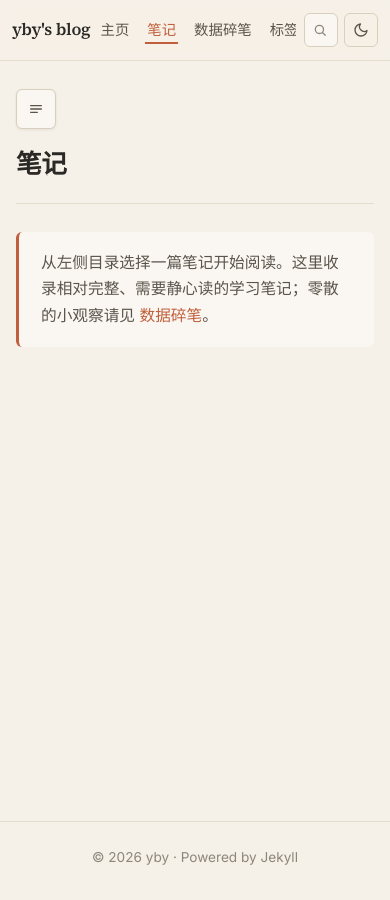
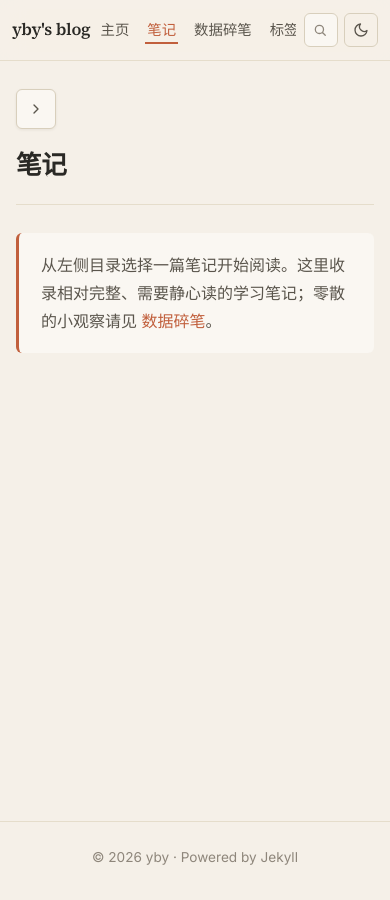
Before and after one commit to byYanXX/byYanXX.github.io, a Jekyll site: the page built from articles.html, in a window 390 px wide. Built offline with Jekyll 4.4.1, drawn with Linux system fonts in a browser that asks for light colours.

Commit message:
Refine sidebar toggle and improve mobile reading
- Move toggle button to the sidebar side of the divider so it no longer
  overlaps article content; swap icons to chevron-left/right.
- Rename the left sidebar header to "全部笔记" / "全部碎笔" to avoid
  duplicating the right-rail "目录" label.
- Mobile readability: bump body to 16px (no iOS auto-zoom), break long
  words/URLs, wrap markdown tables in a horizontally scrollable container,
  fix terminal flex shrinking so long URLs don't push past the viewport.
- When the mobile drawer is open, float the toggle to the drawer edge so
  it doubles as a close button.

Co-Authored-By: Claude Opus 4.7 <noreply@anthropic.com>

```diff
--- a/_includes/sidebar-toggle.html
+++ b/_includes/sidebar-toggle.html
@@ -1,15 +1,15 @@
 {%- comment -%}
   Sidebar toggle button + backdrop, shared by article/note layouts.
+  Icons:
+    .icon-collapse — chevron-left, shown when the panel is currently visible
+    .icon-expand   — chevron-right, shown when the panel is hidden
 {%- endcomment -%}
 <button class="sidebar-toggle" type="button" aria-label="切换目录" aria-controls="kb-sidebar" aria-expanded="true">
-  <svg class="icon-menu" viewBox="0 0 24 24" fill="none" stroke="currentColor" stroke-width="2" stroke-linecap="round" stroke-linejoin="round" aria-hidden="true">
-    <line x1="4" y1="7" x2="20" y2="7"></line>
-    <line x1="4" y1="12" x2="20" y2="12"></line>
-    <line x1="4" y1="17" x2="14" y2="17"></line>
+  <svg class="icon-collapse" viewBox="0 0 24 24" fill="none" stroke="currentColor" stroke-width="2" stroke-linecap="round" stroke-linejoin="round" aria-hidden="true">
+    <polyline points="15 18 9 12 15 6"></polyline>
   </svg>
-  <svg class="icon-close" viewBox="0 0 24 24" fill="none" stroke="currentColor" stroke-width="2" stroke-linecap="round" stroke-linejoin="round" aria-hidden="true">
-    <line x1="6" y1="6" x2="18" y2="18"></line>
-    <line x1="18" y1="6" x2="6" y2="18"></line>
+  <svg class="icon-expand" viewBox="0 0 24 24" fill="none" stroke="currentColor" stroke-width="2" stroke-linecap="round" stroke-linejoin="round" aria-hidden="true">
+    <polyline points="9 18 15 12 9 6"></polyline>
   </svg>
 </button>
 <div class="sidebar-backdrop" hidden></div>
--- a/_layouts/article.html
+++ b/_layouts/article.html
@@ -3,7 +3,7 @@ layout: default
 ---
 <div class="notes-container has-toc">
   {% include sidebar-toggle.html %}
-  {% include kb-sidebar.html collection="articles" %}
+  {% include kb-sidebar.html collection="articles" title="全部笔记" %}
   <article class="notes-content">
     <header class="note-header">
       <div class="note-breadcrumb">{{ page.category }} <span>›</span> {{ page.subcategory }}</div>
--- a/_layouts/note.html
+++ b/_layouts/note.html
@@ -3,7 +3,7 @@ layout: default
 ---
 <div class="notes-container has-toc">
   {% include sidebar-toggle.html %}
-  {% include kb-sidebar.html collection="notes" %}
+  {% include kb-sidebar.html collection="notes" title="全部碎笔" %}
   <article class="notes-content">
     <header class="note-header">
       <div class="note-breadcrumb">{{ page.category }} <span>›</span> {{ page.subcategory }}</div>
--- a/_sass/_theme.scss
+++ b/_sass/_theme.scss
@@ -400,6 +400,7 @@ mark {
   gap: 10px;
   color: #E8E3D7;
   font-size: 0.88rem;
+  min-width: 0;
 
   .terminal-prompt {
     color: #D97757;
@@ -409,7 +410,8 @@ mark {
   }
 
   .terminal-cmd {
-    flex: 1;
+    flex: 1 1 0;
+    min-width: 0;
     overflow-x: auto;
     white-space: nowrap;
     color: #E8E3D7;
@@ -738,18 +740,19 @@ body.in-articles .site-main {
     color: var(--color-text-muted);
     margin-bottom: 12px;
     padding-bottom: 8px;
+    padding-right: 40px;
     border-bottom: 1px solid var(--color-border-soft);
   }
 }
 
-/* Sidebar toggle button — sits at the top of the content area */
+/* Sidebar toggle button — sits just inside the sidebar, next to its divider */
 .sidebar-toggle {
   position: absolute;
-  top: -4px;
-  left: calc(var(--sidebar-width) + 6px);
+  top: -2px;
+  left: calc(var(--sidebar-width) - 40px);
   z-index: 20;
-  width: 34px;
-  height: 34px;
+  width: 32px;
+  height: 32px;
   display: inline-flex;
   align-items: center;
   justify-content: center;
@@ -758,7 +761,7 @@ body.in-articles .site-main {
   border-radius: var(--radius-md);
   color: var(--color-text-light);
   cursor: pointer;
-  transition: color 0.15s, border-color 0.15s, background 0.15s, left 0.2s ease;
+  transition: color 0.15s, border-color 0.15s, background 0.15s, left 0.22s ease;
 
   &:hover {
     color: var(--color-primary);
@@ -766,11 +769,11 @@ body.in-articles .site-main {
     background: var(--color-primary-soft);
   }
 
-  svg { width: 16px; height: 16px; }
-  .icon-close { display: none; }
+  svg { width: 16px; height: 16px; display: block; }
+  .icon-expand { display: none; }
 }
 
-/* Collapsed state on desktop: hide sidebar, expand content, slide toggle to the edge */
+/* Collapsed state on desktop: hide sidebar, slide toggle to the left edge, flip icon */
 .notes-container.sidebar-collapsed {
   gap: 0;
 
@@ -784,7 +787,11 @@ body.in-articles .site-main {
     opacity: 0;
     pointer-events: none;
   }
-  > .sidebar-toggle { left: -4px; }
+  > .sidebar-toggle {
+    left: -2px;
+    .icon-collapse { display: none; }
+    .icon-expand { display: block; }
+  }
 }
 
 .sidebar-backdrop { display: none; }
@@ -1051,6 +1058,8 @@ body.in-articles .site-main {
 /* ============== Markdown content (shared) ============== */
 .post-content, .notes-content {
   font-size: 1rem;
+  overflow-wrap: break-word;
+  word-break: break-word;
 
   h2 {
     font-family: var(--font-serif);
@@ -1137,6 +1146,15 @@ body.in-articles .site-main {
     }
     th { background: var(--color-bg-soft); font-weight: 600; }
   }
+
+  .table-scroll {
+    overflow-x: auto;
+    -webkit-overflow-scrolling: touch;
+    margin-bottom: 18px;
+    max-width: 100%;
+    border-radius: var(--radius-sm);
+    table { margin-bottom: 0; min-width: 100%; width: max-content; }
+  }
 }
 
 /* ============== Footer ============== */
@@ -1207,6 +1225,11 @@ body.in-articles .site-main {
     opacity: 0;
     pointer-events: none;
   }
+  /* Mobile default (drawer closed): show expand icon */
+  .notes-container:not(.sidebar-open) > .sidebar-toggle {
+    .icon-collapse { display: none; }
+    .icon-expand { display: block; }
+  }
   .notes-container.sidebar-open {
     > .notes-sidebar {
       transform: translateX(0);
@@ -1220,11 +1243,19 @@ body.in-articles .site-main {
       background: rgba(15, 14, 12, 0.45);
       z-index: 80;
     }
-    > .sidebar-toggle .icon-menu { display: none; }
-    > .sidebar-toggle .icon-close { display: inline-flex; }
+    /* Float the toggle onto the drawer's right edge so it's tappable to close */
+    > .sidebar-toggle {
+      position: fixed;
+      top: calc(var(--header-height) + 10px);
+      left: calc(min(82vw, 320px) - 48px);
+      z-index: 95;
+      .icon-collapse { display: block; }
+      .icon-expand { display: none; }
+    }
   }
-  /* Disable desktop collapse styling on mobile */
-  .notes-container.sidebar-collapsed > .notes-sidebar { /* keep mobile rules */ }
+  /* Neutralize the desktop-collapsed rule on mobile */
+  .notes-container.sidebar-collapsed > .notes-sidebar { padding: 20px 18px 24px; }
+  .notes-container.sidebar-collapsed > .sidebar-toggle { left: 0; }
 
   /* Larger tap targets in the tree */
   .tree {
@@ -1242,12 +1273,14 @@ body.in-articles .site-main {
   .terminal-body { padding: 12px 14px; font-size: 0.8rem; gap: 8px; }
   .terminal-header { padding: 7px 12px; .terminal-title { display: none; } }
 
-  /* Markdown reading defaults */
+  /* Markdown reading defaults — 16px keeps iOS/Android from auto-zooming */
   .post-content, .notes-content {
-    font-size: 0.98rem;
+    font-size: 1rem;
+    line-height: 1.75;
     h2 { font-size: 1.3rem; margin-top: 28px; }
     h3 { font-size: 1.1rem; margin-top: 22px; }
-    pre { padding: 12px 14px; font-size: 0.8rem; }
+    pre { padding: 12px 14px; font-size: 0.85rem; }
+    ul, ol { margin-left: 22px; }
   }
   .post .post-header h1 { font-size: 1.6rem; }
 }
--- a/articles.html
+++ b/articles.html
@@ -5,7 +5,7 @@ permalink: /articles/
 ---
 <div class="notes-container">
   {% include sidebar-toggle.html %}
-  {% include kb-sidebar.html collection="articles" %}
+  {% include kb-sidebar.html collection="articles" title="全部笔记" %}
   <article class="notes-content">
     <header class="note-header">
       <h1>笔记</h1>
--- a/assets/js/app.js
+++ b/assets/js/app.js
@@ -359,6 +359,18 @@
   applyFilter();
 })();
 
+// ---------- Wrap markdown tables in a horizontally scrollable container ----------
+(function () {
+  const tables = document.querySelectorAll('.post-content table, .notes-content table');
+  tables.forEach(t => {
+    if (t.parentElement && t.parentElement.classList.contains('table-scroll')) return;
+    const wrap = document.createElement('div');
+    wrap.className = 'table-scroll';
+    t.parentNode.insertBefore(wrap, t);
+    wrap.appendChild(t);
+  });
+})();
+
 // ---------- Sidebar toggle (knowledge base sidebar — desktop collapse + mobile drawer) ----------
 (function () {
   const container = document.querySelector('.notes-container');
--- a/notes.html
+++ b/notes.html
@@ -5,7 +5,7 @@ permalink: /notes/
 ---
 <div class="notes-container">
   {% include sidebar-toggle.html %}
-  {% include kb-sidebar.html collection="notes" %}
+  {% include kb-sidebar.html collection="notes" title="全部碎笔" %}
   <article class="notes-content">
     <header class="note-header">
       <h1>数据碎笔</h1>
```
